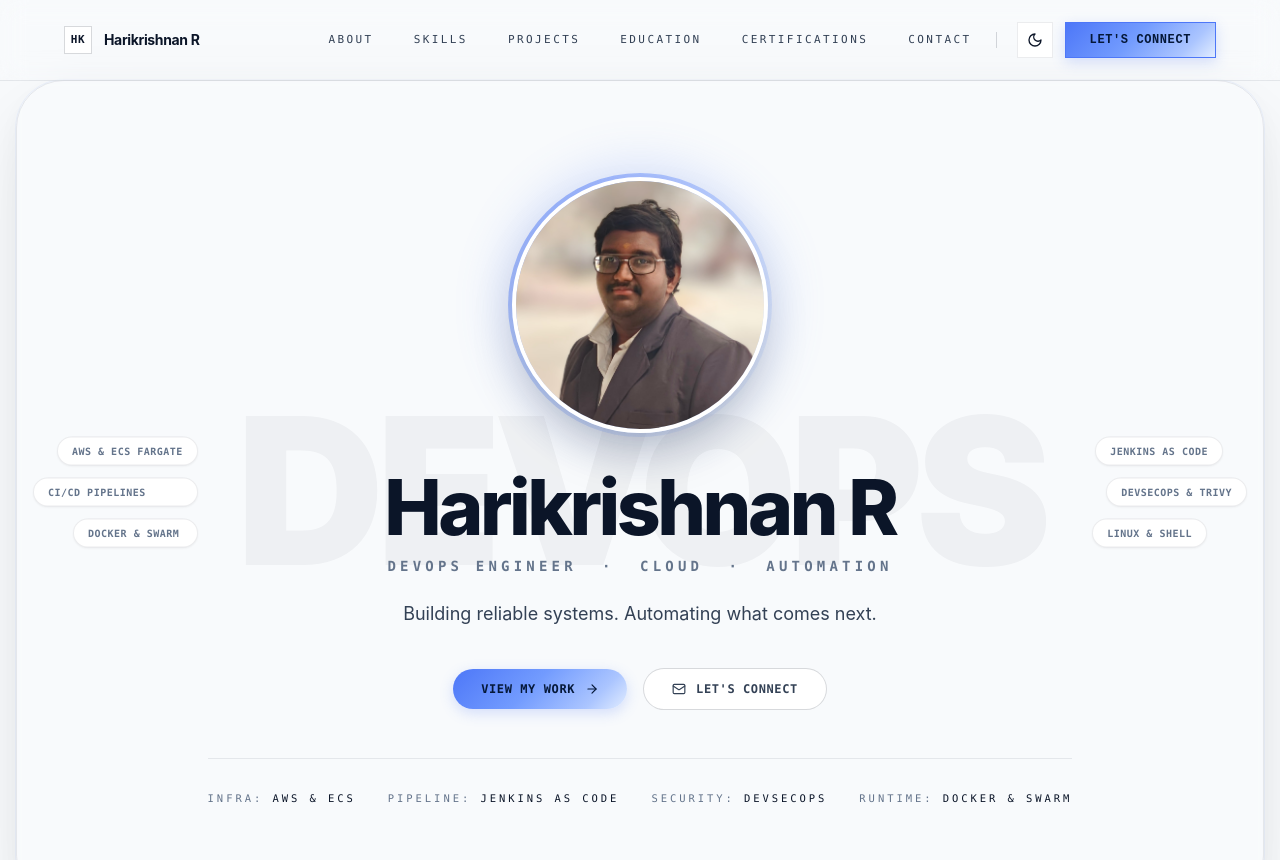
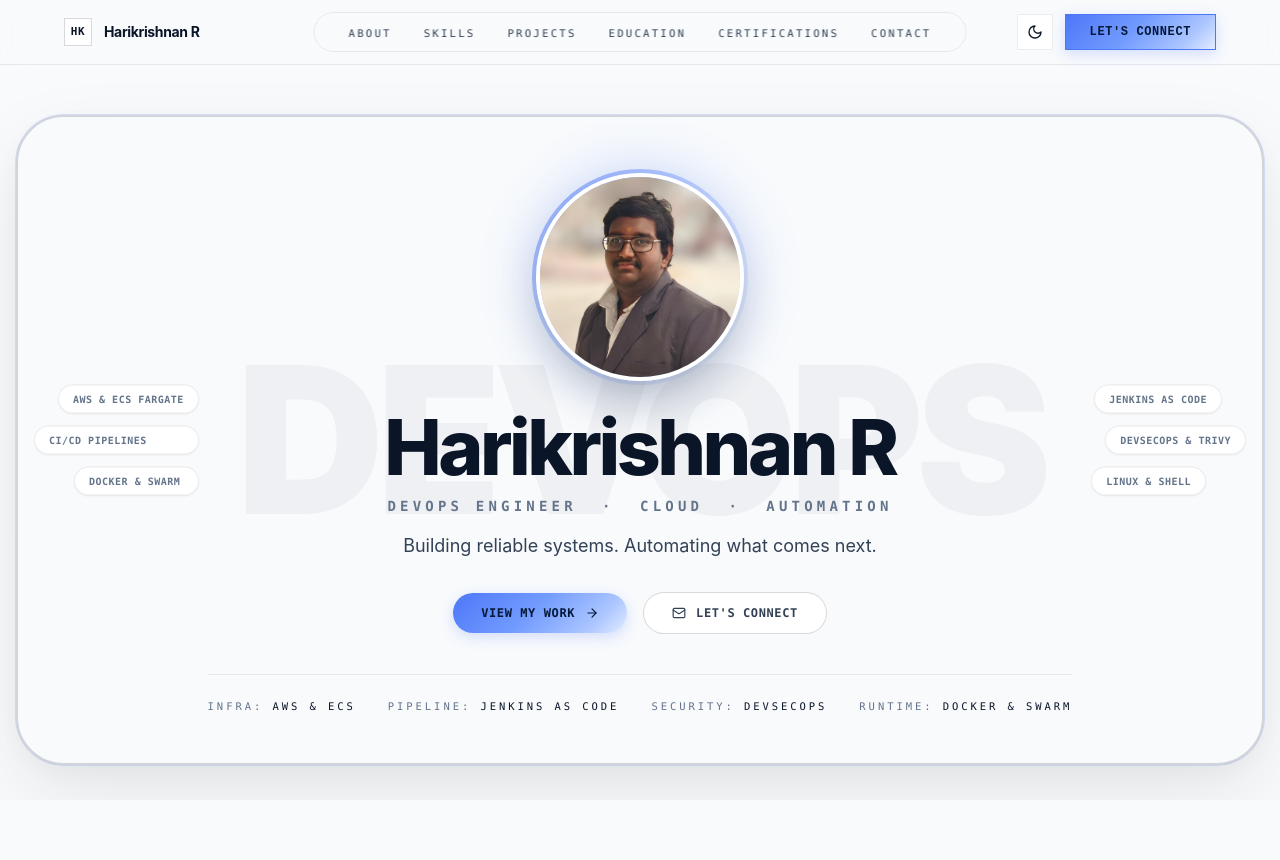
Before and after one commit to rharikrishnanrajan/harikrishnan--portfolio, a React (Vite) app in the folder frontend/: page / in a window 1280 px wide. Shown: the top 860 px of the page. Built offline with nearby package versions, Linux system fonts and the light colour scheme; no server answers.

Commit message:
feat: implement animated hero and navbar components with GSAP motion sequences

```diff
--- a/frontend/src/components/Hero.tsx
+++ b/frontend/src/components/Hero.tsx
@@ -78,7 +78,7 @@ export const Hero: React.FC = () => {
     <section
       ref={sectionRef}
       id="top"
-      className="relative flex min-h-screen flex-col items-center justify-center overflow-hidden bg-background px-4 py-8 pt-24 md:pt-28 lg:pt-20"
+      className="relative flex min-h-screen flex-col items-center justify-center overflow-hidden bg-background px-4 py-8 pt-20 md:pt-24 lg:pt-28"
     >
       {/* Outer ambient glow blob (dark mode only) */}
       <div
@@ -97,10 +97,10 @@ export const Hero: React.FC = () => {
       {/* Hero Card Container */}
       <div
         ref={cardRef}
-        className="relative w-full max-w-7xl overflow-hidden rounded-[2.5rem] border border-border bg-surface-subtle/50 shadow-2xl backdrop-blur-sm md:rounded-[3rem]"
+        className="relative w-full max-w-7xl overflow-hidden rounded-[2.5rem] border-2 border-border-strong bg-surface-subtle/50 shadow-2xl backdrop-blur-sm md:rounded-[3rem]"
         style={{
           boxShadow:
-            '0 0 0 1px rgba(77,119,248,0.06), 0 32px 80px rgba(0,0,0,0.08), 0 8px 32px rgba(0,0,0,0.04)',
+            '0 0 0 1px rgba(77,119,248,0.18), 0 32px 80px rgba(0,0,0,0.08), 0 8px 32px rgba(0,0,0,0.04)',
         }}
       >
         {/* Background Watermark Typography */}
@@ -145,12 +145,12 @@ export const Hero: React.FC = () => {
         </div>
 
         {/* Central Hero Core */}
-        <div className="relative z-10 flex flex-col items-center px-6 py-16 text-center md:px-24 md:py-20 lg:px-32 lg:py-24">
+        <div className="relative z-10 flex flex-col items-center px-6 pt-10 pb-8 text-center md:px-24 md:pt-12 md:pb-10 lg:px-32 lg:pt-14 lg:pb-12">
 
 
 
           {/* Circular Profile Portrait */}
-          <div className="hero-portrait relative mb-8 md:mb-10">
+          <div className="hero-portrait relative mb-6 md:mb-8">
             {/* Outer glow ring */}
             <div
               className="absolute -inset-1 rounded-full opacity-60"
@@ -167,7 +167,7 @@ export const Hero: React.FC = () => {
             <img
               src="./images/profile.jpg"
               alt={`${personal.name} — DevOps Engineer`}
-              className="relative h-40 w-40 rounded-full border-4 border-surface object-cover object-top shadow-2xl md:h-56 md:w-56 lg:h-64 lg:w-64"
+              className="relative h-36 w-36 rounded-full border-4 border-surface object-cover object-top shadow-2xl md:h-48 md:w-48 lg:h-52 lg:w-52"
               loading="eager"
               draggable={false}
             />
@@ -187,12 +187,12 @@ export const Hero: React.FC = () => {
           </p>
 
           {/* Tagline */}
-          <p className="hero-subtitle mx-auto mt-6 max-w-xl text-base leading-relaxed text-foreground-secondary md:text-lg">
+          <p className="hero-subtitle mx-auto mt-4 max-w-xl text-base leading-relaxed text-foreground-secondary md:text-lg">
             {personal.tagline}
           </p>
 
           {/* CTA Button Group */}
-          <div className="hero-cta-group mt-10 flex flex-wrap items-center justify-center gap-3 md:gap-4">
+          <div className="hero-cta-group mt-6 md:mt-8 flex flex-wrap items-center justify-center gap-3 md:gap-4">
             {/* Primary CTA */}
             <button
               type="button"
@@ -231,7 +231,7 @@ export const Hero: React.FC = () => {
           </div>
 
           {/* Meta bar */}
-          <div className="hero-meta-bar mt-12 flex flex-wrap items-center justify-center gap-x-8 gap-y-3 border-t border-border pt-8 font-mono text-[10.5px] uppercase tracking-widest text-foreground-muted">
+          <div className="hero-meta-bar mt-8 md:mt-10 flex flex-wrap items-center justify-center gap-x-8 gap-y-3 border-t border-border pt-6 font-mono text-[10.5px] uppercase tracking-widest text-foreground-muted">
             <div>INFRA:&nbsp;<span className="text-foreground">AWS &amp; ECS</span></div>
             <div>PIPELINE:&nbsp;<span className="text-foreground">JENKINS AS CODE</span></div>
             <div>SECURITY:&nbsp;<span className="text-foreground">DEVSECOPS</span></div>
--- a/frontend/src/components/Navbar.tsx
+++ b/frontend/src/components/Navbar.tsx
@@ -48,7 +48,7 @@ export const Navbar: React.FC = () => {
         className="fixed inset-x-0 top-0 z-50 border-b border-border bg-background/80 backdrop-blur-md transition-colors duration-200"
       >
         <nav
-          className="container-portfolio flex h-16 items-center justify-between md:h-20"
+          className="container-portfolio relative flex h-14 items-center justify-between md:h-16"
           aria-label="Primary"
         >
           {/* Logo / Monogram Mark */}
@@ -59,7 +59,7 @@ export const Navbar: React.FC = () => {
               event.preventDefault();
               scrollToId('top', true);
             }}
-            className="group flex min-h-11 items-center gap-3 font-mono text-xs font-semibold tracking-wider text-foreground"
+            className="group flex min-h-11 items-center gap-3 font-mono text-xs font-semibold tracking-wider text-foreground z-10"
             aria-label="Harikrishnan R — back to top"
           >
             <span className="flex h-7 w-7 items-center justify-center border border-border-strong bg-surface font-mono text-[11px] font-bold transition-all group-hover:border-[#648dfa] group-hover:bg-gradient-to-br group-hover:from-[#6e98ff] group-hover:to-[#e8f0fe] group-hover:text-[#0b2b5c]">
@@ -70,26 +70,25 @@ export const Navbar: React.FC = () => {
             </span>
           </a>
 
-          {/* Desktop Navigation Links */}
-          <div className="hidden items-center md:flex" data-nav>
-            <ul className="flex items-center gap-6 lg:gap-8">
+          {/* Desktop Navigation Links (Pill centered) */}
+          <div className="hidden md:flex absolute left-1/2 -translate-x-1/2 items-center z-0" data-nav>
+            <ul className="flex items-center gap-1 border border-border bg-surface-subtle/40 px-5 py-1.5 rounded-full backdrop-blur-md">
               {NAV_LINKS.map((link) => (
                 <li key={link.id}>
                   <button
                     type="button"
                     onClick={() => handleNavClick(link.id)}
-                    className="min-h-11 px-1 font-mono text-[11px] uppercase tracking-tag text-foreground-secondary transition-colors hover:text-foreground"
+                    className="px-3.5 py-1 font-mono text-[10.5px] uppercase tracking-tag text-foreground-secondary transition-colors hover:text-foreground"
                   >
                     {link.label}
                   </button>
                 </li>
               ))}
             </ul>
+          </div>
 
-            <span className="mx-5 h-4 w-px bg-border-strong" aria-hidden="true" />
-
-            {/* Theme Toggle Button */}
-            <div className="flex items-center gap-3">
+          {/* Desktop Right Controls (Theme Toggle + Connect Button) */}
+          <div className="hidden md:flex items-center gap-3 z-10" data-nav>
             <ThemeToggle />
 
             <button
@@ -99,7 +98,6 @@ export const Navbar: React.FC = () => {
             >
               Let&apos;s Connect
             </button>
-            </div>
           </div>
 
           {/* Mobile Right Controls: Theme Toggle + Menu Button */}
```
Lines whose indentation alone changed are shown as unchanged.
